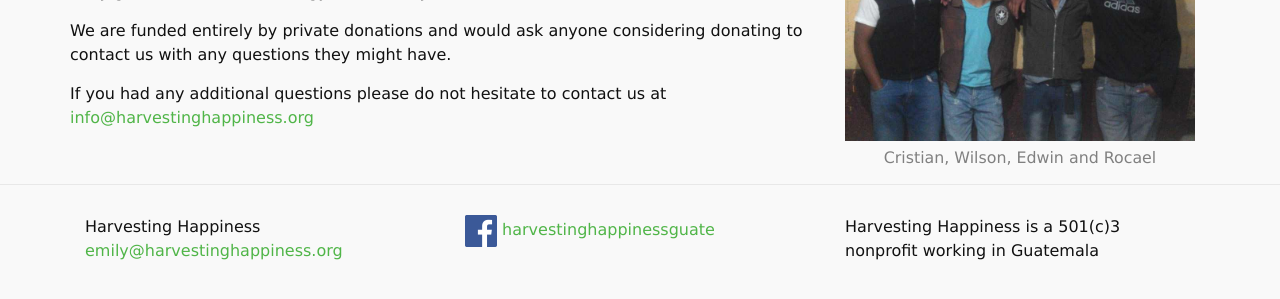
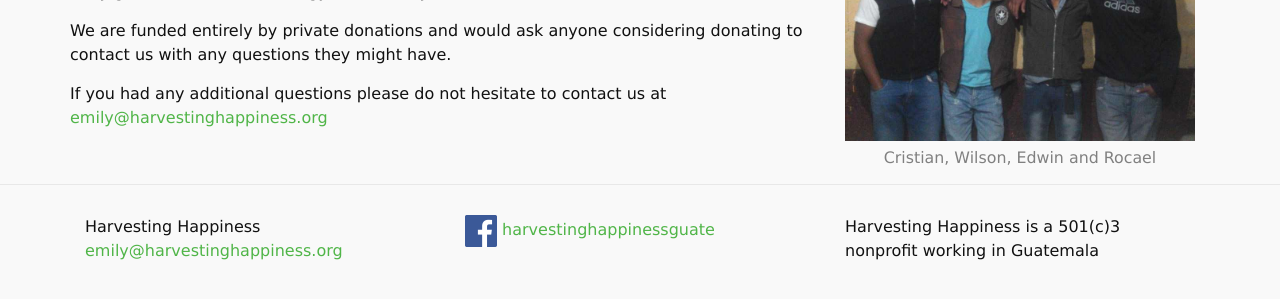
Before and after one commit to harvestinghappiness/harvestinghappiness.github.io, a Jekyll site: the page built from about.md, in a window 1280 px wide and 1017 px high. Shown: the part 694-993 px from the top of the window. Built offline with Jekyll 4.4.1, drawn with Linux system fonts in a browser that asks for light colours.

Commit message:
Update about.md

```diff
--- a/about.md
+++ b/about.md
@@ -18,4 +18,4 @@ Harvesting Happiness would not be possible without our board of directors who we
 
 We are funded entirely by private donations and would ask anyone considering donating to contact us with any questions they might have.
 
-If you had any additional questions please do not hesitate to contact us at [info@harvestinghappiness.org](mailto:info@harvestinghappiness.org)
+If you had any additional questions please do not hesitate to contact us at [emily@harvestinghappiness.org](mailto:emily@harvestinghappiness.org)
```
